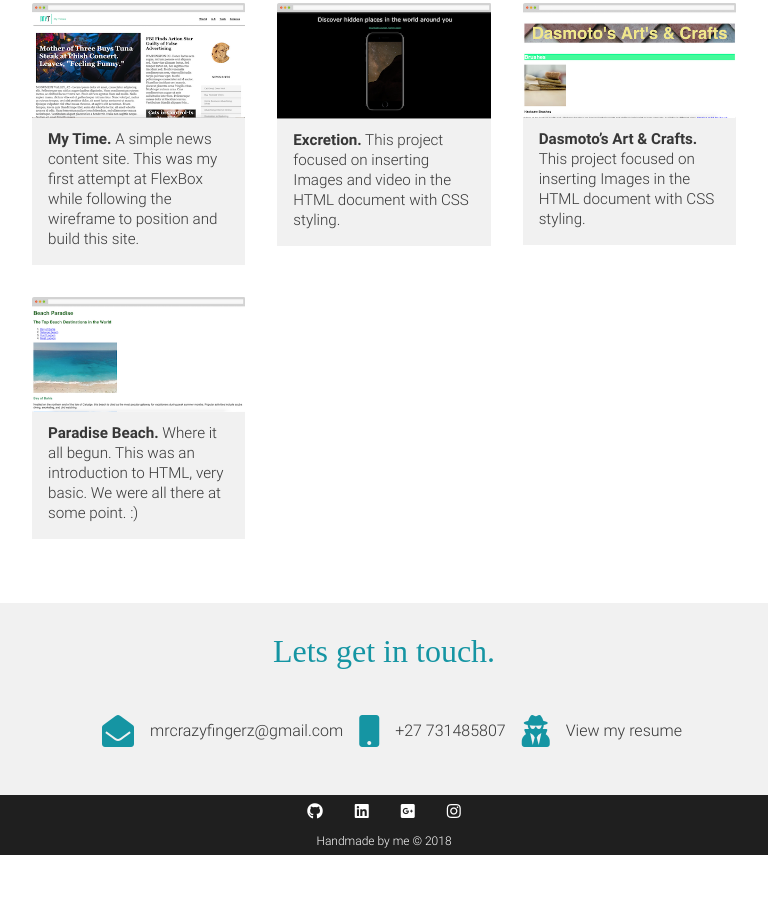
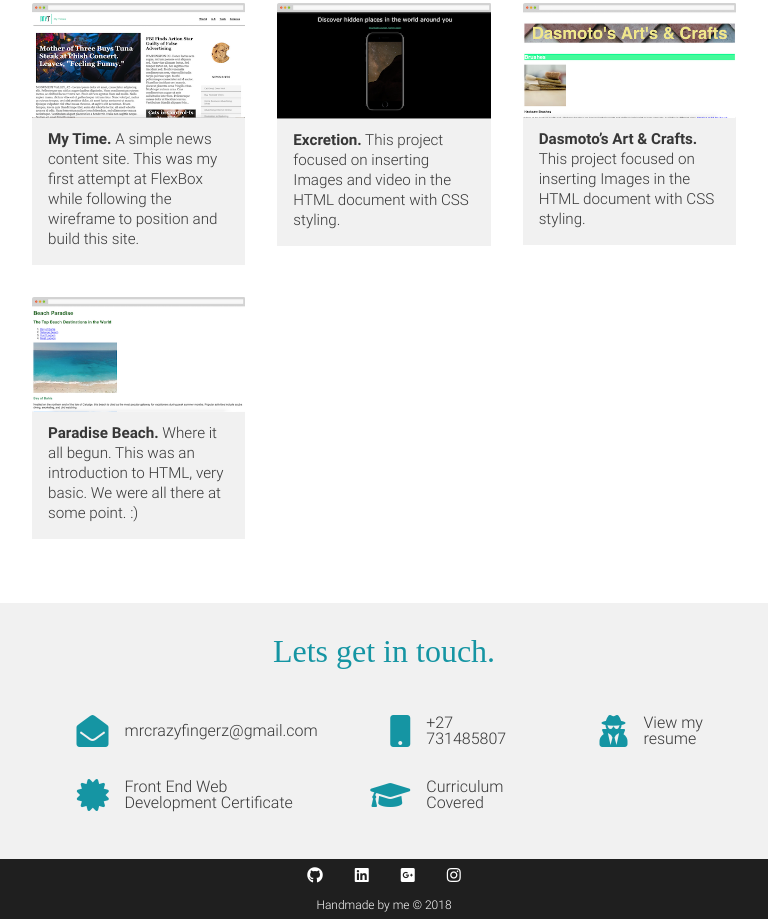
Before and after one commit to clementgeorges/portfolio, a plain HTML site: page index.html in a window 768 px wide. Shown: the part 2996-3915 px from the top of the page. Before the commit the page ends 3851 px from the top, so only its background shows below. Drawn offline with Linux system fonts and the light colour scheme; a web font is replaced by a local one.

Commit message:
added Codecademy certificate and link to course covered

```diff
--- a/index.html
+++ b/index.html
@@ -238,6 +238,10 @@
                 <p>+27 731485807</p>
                 <i class="fas fa-user-secret fa-2x"></i>
                 <a href="./resourses/images/Clement_Georges_Resume_2018_fix.pdf" target="blank"><p>View my resume</p></a>
+                <i class="fas fa-certificate fa-2x"></i>
+                <a href="./resourses/images/Clem_Front_End_Dev.pdf" target="blank"><p>Front End Web Development Certificate</p></a>
+                <i class="fas fa-graduation-cap fa-2x"></i>
+                <a href="https://help.codecademy.com/hc/en-us/articles/115001440448-What-curriculum-is-covered-in-Build-Websites-from-Scratch-" target="blank"><p>Curriculum Covered</p></a>
             </div>
         </div>
         <div class="socialWrapper">
--- a/resourses/style.css
+++ b/resourses/style.css
@@ -330,8 +330,8 @@ span {
 
 .footerRow {
     display: flex;
-    justify-content: center;
-    padding: 2rem;
+    justify-content: space-between;
+    padding: 2rem 1rem;
     align-items: center;
     color: #1d1c1ce0;
 }
@@ -413,8 +413,9 @@ span {
     }
 }
 
-@media only screen and (max-width: 320px) {
-    .aboutImg img {
-
+@media only screen and (max-width: 930px) and (min-width: 751px) {
+    .footerRow {
+        display: grid;
+        grid-template-columns: repeat(6, 1fr);
     }
 }
```
Also changed, not shown: 4 other files.
